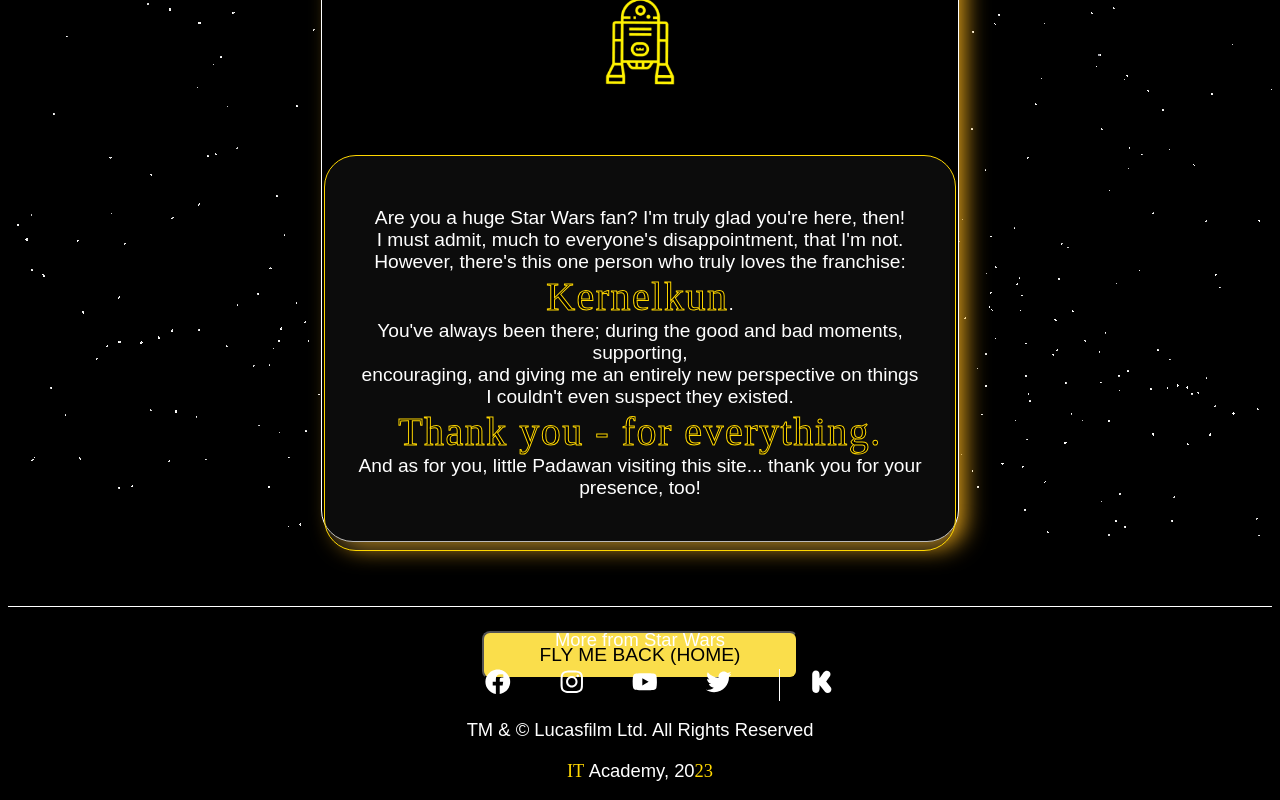
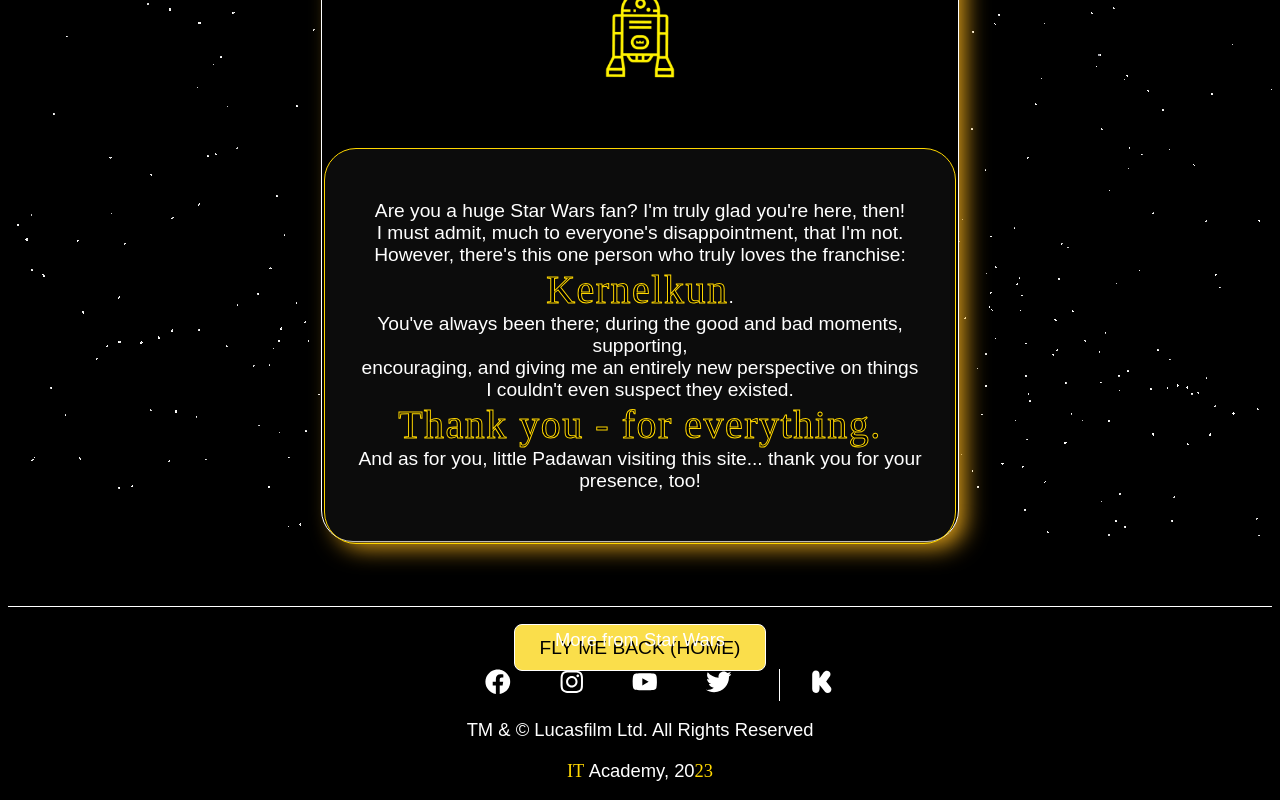
Before and after one commit to JuditKaramazov/Sprint8, a React (Create React App) app: page /#/about in a window 1280 px wide. Shown: the part 347-1147 px from the top of the page. Built offline with nearby package versions, Linux system fonts and the light colour scheme; a web font is replaced by a local one.

Commit message:
Add styles

```diff
--- a/src/pages/About/About.styled.js
+++ b/src/pages/About/About.styled.js
@@ -62,12 +62,14 @@
 `;
 
 export const StyledAboutBtn = styled.button`
-    width: 50%;
+    width: 40%;
+    margin-bottom: 15px;
     align-items: center;
     color: black;
     background-color: #fade4b;
     font-size: 1.2rem;
     border-radius: 0.5rem;
+    border: 1px solid white;
     padding: 0.7rem;
     cursor: pointer;
 
```
